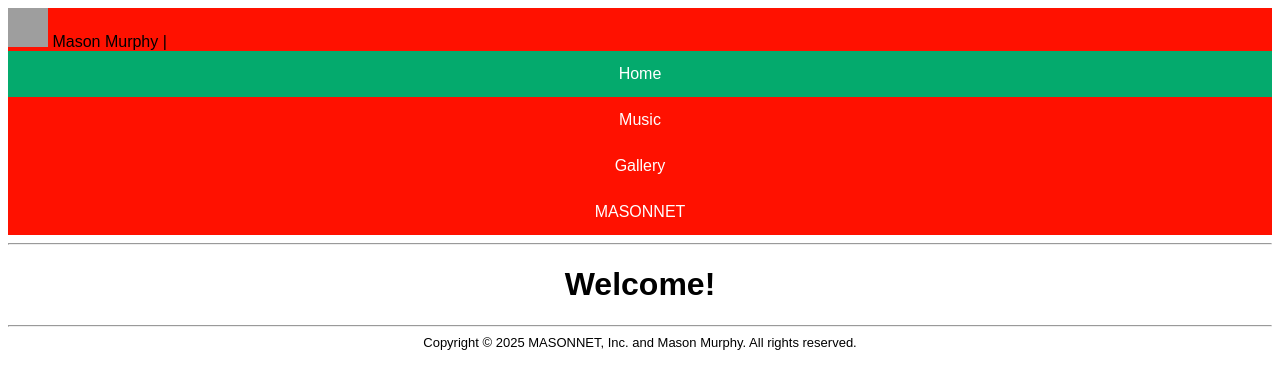
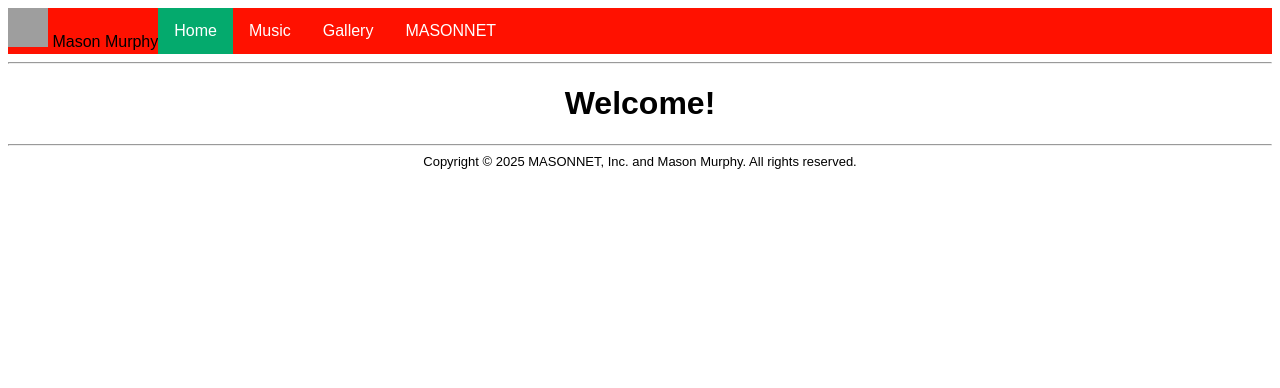
Before and after one commit to masonnetincusa/masonmurphy, a plain HTML site: page index.html in a window 1280 px wide. Drawn offline with Linux system fonts and the light colour scheme; grey boxes are pictures that could not be loaded.

Commit message:
Update index.html

```diff
--- a/index.html
+++ b/index.html
@@ -6,9 +6,6 @@
     }
   </style>
   <style>
-img {
-text-align: center;
-}
 
 ul {
   list-style-type: none;
@@ -19,7 +16,7 @@ ul {
 }
 
 li {
-  float: center;
+  float: left;
 }
 
 li a {
@@ -40,7 +37,8 @@ li a:hover:not(.active) {
 </style>
 
 <ul>
-  <li><img src="https://lh5.googleusercontent.com/8k0O14QnvoCDqY58S9CLDK21pPLh-BeEVO4SI1w5g1vEWvVaqQs5cXncDMmQ1xj-h6nZ1OTqrEO1wvbA4gsDshAgmaNEwZ8gIZ26L8K6FuM6D0dw8vfyDBoX_sCsFls5gg=w1280" height="39" width="40" class="img"/> Mason Murphy | </li>
+  <li><img src="https://lh5.googleusercontent.com/8k0O14QnvoCDqY58S9CLDK21pPLh-BeEVO4SI1w5g1vEWvVaqQs5cXncDMmQ1xj-h6nZ1OTqrEO1wvbA4gsDshAgmaNEwZ8gIZ26L8K6FuM6D0dw8vfyDBoX_sCsFls5gg=w1280" height="39" width="40"/> Mason Murphy </li>
+
   <li><a class="active" href="#home">Home</a></li>
   <li><a href="#music">Music</a></li>
   <li><a href="#gallery">Gallery</a></li>
```
